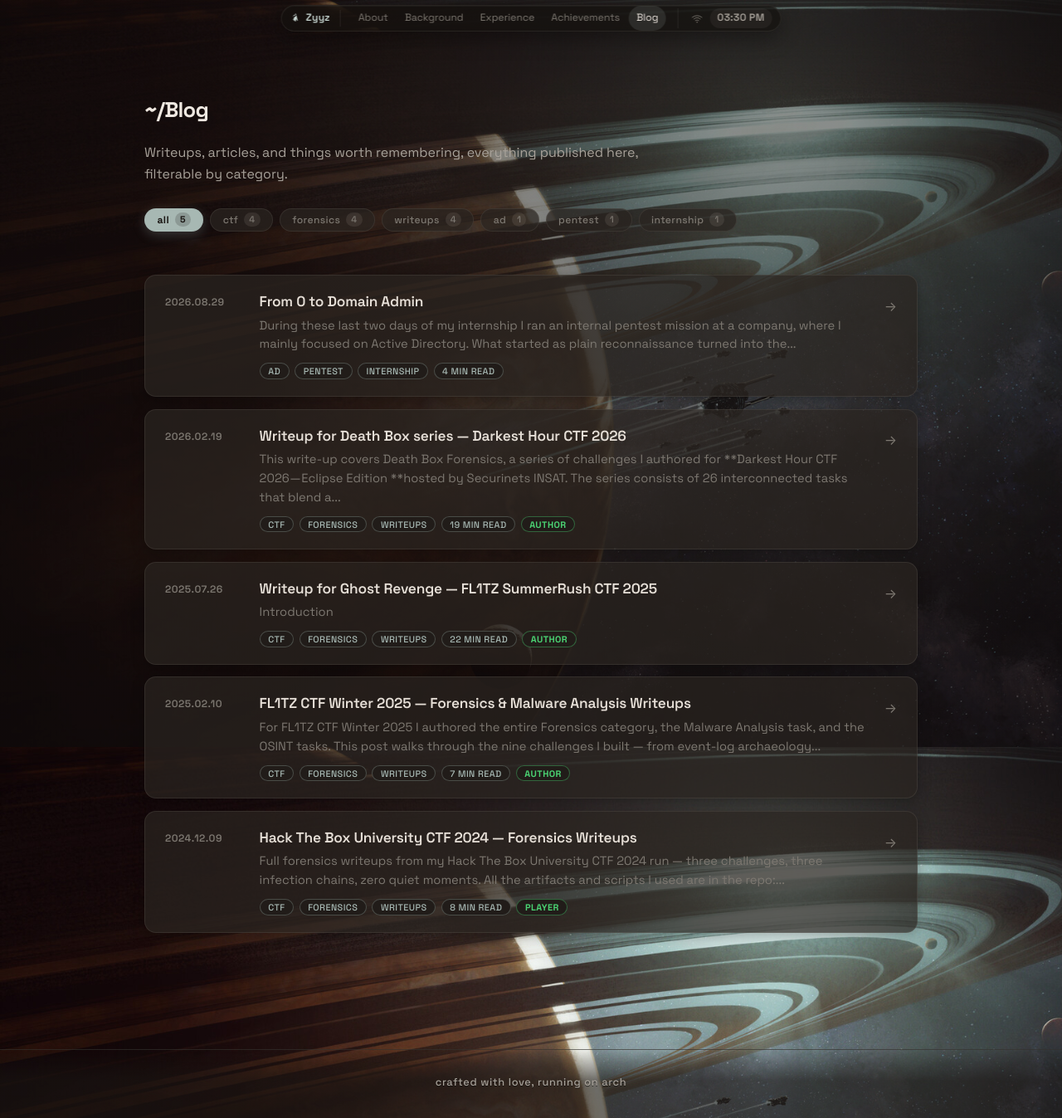
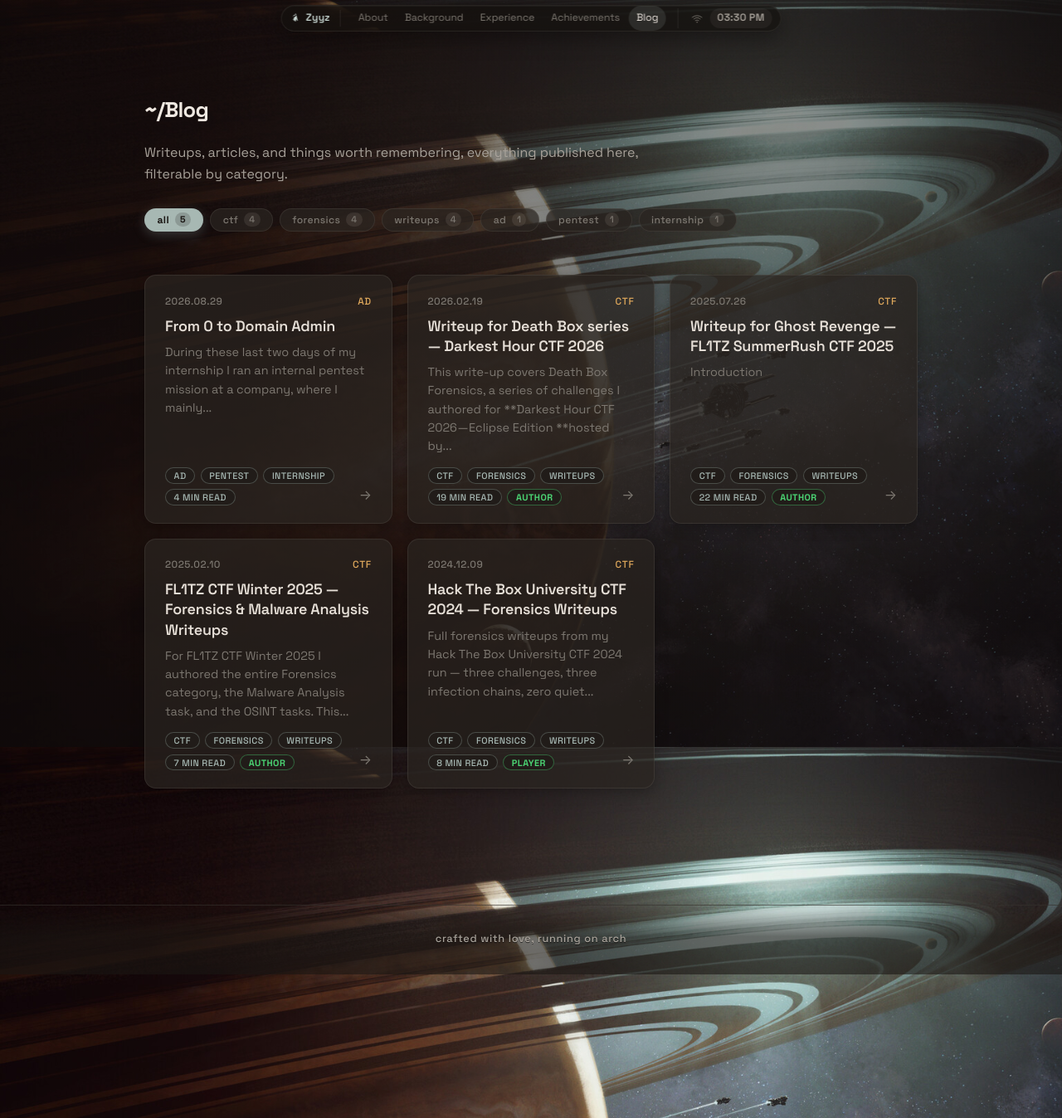
Before and after one commit to 0xZyyz/0xZyyz.github.io, a Jekyll site: the page built from blog/index.html, in a window 1280 px wide. Shown: the whole page at 83% size. Built offline with Jekyll 4.4.1, drawn with Linux system fonts in a browser that asks for light colours.

Commit message:
Convert blog archive to responsive card grid

```diff
--- a/blog/index.html
+++ b/blog/index.html
@@ -28,18 +28,21 @@
 
     <div class="blog-list" id="blog-list">
       {% for post in site.posts %}
-      <article class="blog-row" data-cats='{{ post.categories | jsonify }}'>
-        <time class="blog-row__date" datetime="{{ post.date | date_to_xmlschema }}">{{ post.date | date: "%Y.%m.%d" }}</time>
-        <div class="blog-row__body">
-          <h3 class="blog-row__title"><a href="{{ post.url | relative_url }}">{{ post.title }}</a></h3>
-          <p class="blog-row__excerpt">{{ post.excerpt | strip_html | truncatewords: 32 }}</p>
-          <ul class="blog-row__tags">
+      <article class="blog-card" data-cats='{{ post.categories | jsonify }}'>
+        <div class="blog-card__meta">
+          <time datetime="{{ post.date | date_to_xmlschema }}">{{ post.date | date: "%Y.%m.%d" }}</time>
+          {% for cat in post.categories limit: 1 %}<span class="blog-card__cat">{{ cat }}</span>{% endfor %}
+        </div>
+        <h3 class="blog-card__title"><a href="{{ post.url | relative_url }}">{{ post.title }}</a></h3>
+        <p class="blog-card__excerpt">{{ post.excerpt | strip_html | truncatewords: 20 }}</p>
+        <div class="blog-card__foot">
+          <ul class="blog-card__tags">
             {% for cat in post.categories %}<li>{{ cat }}</li>{% endfor %}
-            <li class="blog-row__readtime">{% include reading_time.html content=post.content %}</li>
-            {% if post.role %}<li class="blog-row__role">{{ post.role }}</li>{% endif %}
+            <li class="blog-card__readtime">{% include reading_time.html content=post.content %}</li>
+            {% if post.role %}<li class="blog-card__role">{{ post.role }}</li>{% endif %}
           </ul>
+          <span class="blog-card__arrow" aria-hidden="true">→</span>
         </div>
-        <span class="blog-row__arrow" aria-hidden="true">→</span>
       </article>
       {% else %}
       <p class="blog-empty">nothing here yet… check back soon.</p>
--- a/style.css
+++ b/style.css
@@ -1158,15 +1158,17 @@
   min-height: 1.4em;
 }
 
-.blog-list { display: grid; gap: 0.9rem; }
+.blog-list {
+  display: grid;
+  grid-template-columns: repeat(auto-fill, minmax(280px, 1fr));
+  gap: 1.1rem;
+}
 
-.blog-row {
+.blog-card {
   position: relative;
-  display: grid;
-  grid-template-columns: 96px 1fr auto;
-  align-items: start;
-  gap: 1.1rem;
-  padding: 1.25rem 1.5rem;
+  display: flex;
+  flex-direction: column;
+  padding: 1.4rem 1.5rem 1.3rem;
   background: var(--panel);
   border: 1px solid var(--line);
   border-radius: var(--radius);
@@ -1176,54 +1178,68 @@
   transition: transform 0.2s ease, box-shadow 0.2s ease, border-color 0.2s ease, opacity 0.2s ease;
 }
 
-.blog-row:hover {
-  transform: translateY(-3px);
+.blog-card:hover {
+  transform: translateY(-4px);
   box-shadow: var(--shadow-lg);
   border-color: var(--brand);
 }
 
-.blog-row.is-hidden { display: none; }
+.blog-card.is-hidden { display: none; }
 
-.blog-row__date {
-  padding-top: 0.25rem;
-  font: 600 0.76rem var(--mono);
-  color: var(--muted);
-  letter-spacing: 0.04em;
-  white-space: nowrap;
+.blog-card__meta {
+  display: flex;
+  align-items: baseline;
+  justify-content: space-between;
+  gap: 0.6rem;
+  margin-bottom: 0.7rem;
+  font: 500 0.74rem var(--mono);
 }
 
-.blog-row:hover .blog-row__date { color: var(--gold); }
+.blog-card__meta time { color: var(--muted); letter-spacing: 0.04em; }
 
-.blog-row__title {
-  margin: 0;
-  font: 600 1.08rem var(--mono);
-  letter-spacing: -0.01em;
+.blog-card__cat {
+  text-transform: uppercase;
+  letter-spacing: 0.06em;
+  color: var(--gold);
 }
 
-.blog-row__title a { color: var(--text); }
-.blog-row__title a:hover { color: var(--brand); text-decoration: none; }
+.blog-card:hover .blog-card__meta time { color: var(--gold); }
 
-.blog-row__excerpt {
-  margin: 0.4rem 0 0.7rem;
+.blog-card__title {
+  margin: 0;
+  font: 600 1.12rem var(--mono);
+  letter-spacing: -0.01em;
+  line-height: 1.35;
+}
+
+.blog-card__title a { color: var(--text); }
+.blog-card__title a:hover { color: var(--brand); text-decoration: none; }
+
+.blog-card__excerpt {
+  margin: 0.5rem 0 0.9rem;
   color: var(--muted);
-  font-size: 0.92rem;
+  font-size: 0.9rem;
   line-height: 1.55;
 }
 
-.blog-row__tags,
-.blog-empty {
+.blog-card__foot {
+  margin-top: auto;
+  display: flex;
+  align-items: flex-end;
+  justify-content: space-between;
+  gap: 0.8rem;
+}
+
+.blog-card__tags {
   list-style: none;
   margin: 0;
   padding: 0;
-}
-
-.blog-row__tags {
   display: flex;
   flex-wrap: wrap;
   gap: 0.4rem;
 }
 
-.blog-row__tags li {
+.blog-card__tags li {
   padding: 0.12rem 0.6rem;
   border-radius: 999px;
   font: 500 0.68rem var(--mono);
@@ -1234,20 +1250,19 @@
   background: var(--panel-solid);
 }
 
-.blog-row__role {
+.blog-card__role {
   color: var(--terminal-green) !important;
   border-color: color-mix(in srgb, var(--terminal-green) 40%, transparent) !important;
   font-weight: 700 !important;
 }
 
-.blog-row__arrow {
-  padding-top: 0.3rem;
+.blog-card__arrow {
   font-family: var(--mono);
   color: var(--muted);
   transition: transform 0.2s ease, color 0.2s ease;
 }
 
-.blog-row:hover .blog-row__arrow { transform: translateX(4px); color: var(--brand); }
+.blog-card:hover .blog-card__arrow { transform: translateX(4px); color: var(--brand); }
 
 .blog-empty {
   color: var(--muted);
@@ -1365,10 +1380,6 @@
 
   .note { padding: 1.75rem 1.25rem; margin: 2rem 0 1.5rem; }
   .footer { flex-direction: column; }
-
-  .blog-row { grid-template-columns: 1fr; gap: 0.35rem; padding: 1.15rem 1.2rem; }
-  .blog-row__date { padding-top: 0; order: -1; }
-  .blog-row__arrow { display: none; }
 }
 
 .site-footer {
@@ -1389,7 +1400,7 @@
 
 @media (prefers-reduced-motion: reduce) {
   html { scroll-behavior: auto; }
-  .post-preview, .exp, .nf-social-btn, .blog-row, .chip { transition: none; }
+  .post-preview, .exp, .nf-social-btn, .blog-card, .chip { transition: none; }
   .nf-cmd::after { animation: none; }
   .nf-cava i { animation: none; height: 14px; }
   .social-dock { animation: none; transform: translateX(-50%); }
```
Also changed, not shown: other parts of blog/index.html (+1 -1 lines).
